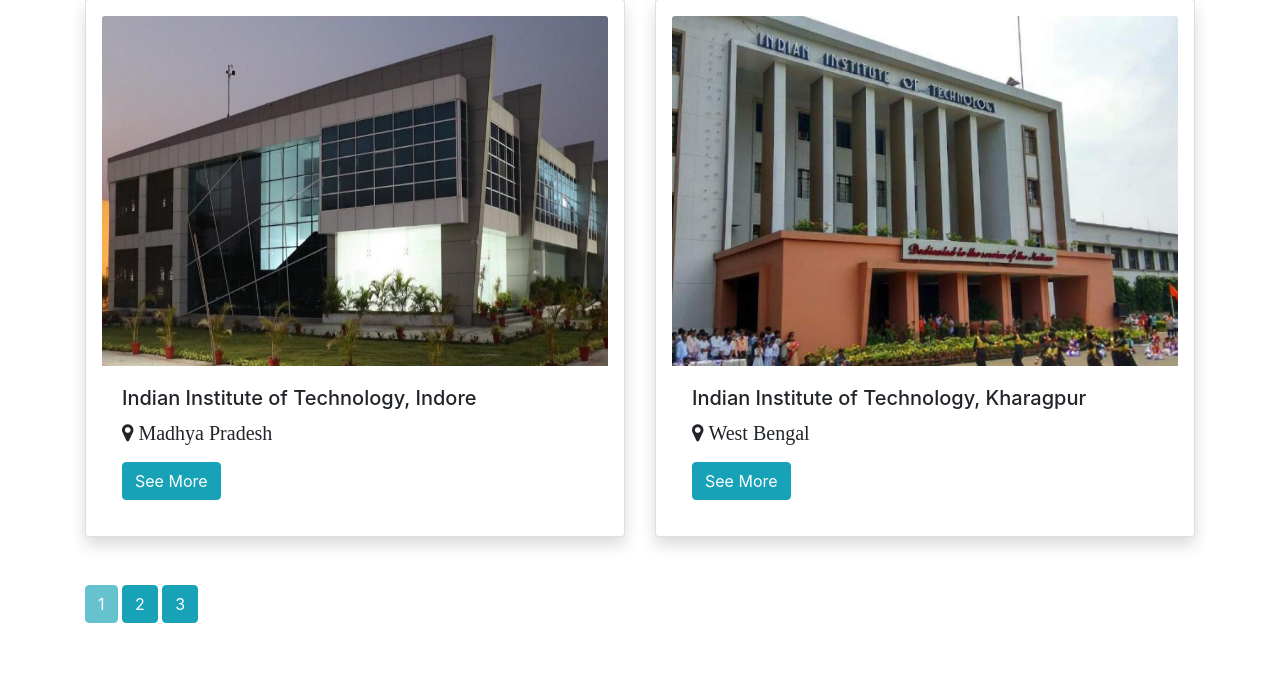
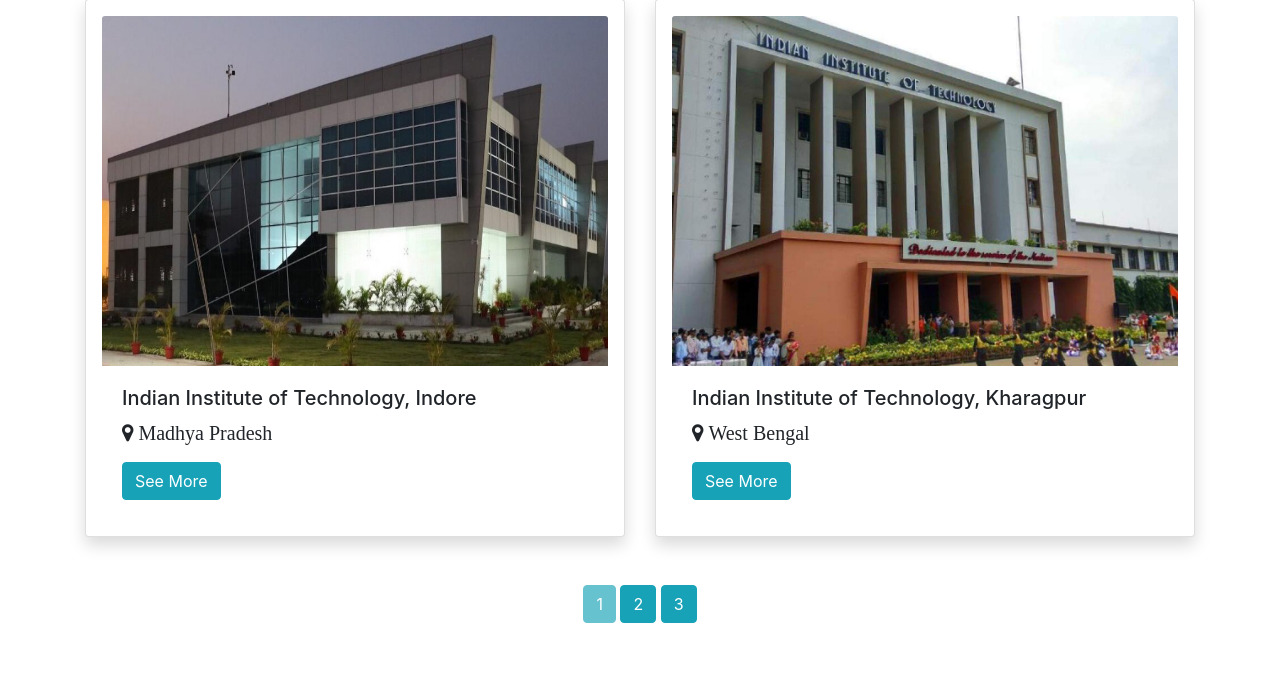
Before and after one commit to vishalsalgond/WP, a PHP site: page /home.php?page=1 in a window 1280 px wide. Shown: the part 1411-2098 px from the top of the page. Run offline with PHP 8.4, Linux system fonts and the light colour scheme; the visitor is signed in with stand-in values (Sample User, id 1); data comes from the database, SQL or seed files in the repository.

Commit message:
Minor changes in pagination

```diff
--- a/home.php
+++ b/home.php
@@ -3,6 +3,11 @@
 <head>
 	<title>Home</title>
 	<style>
+
+	.pagi{
+text-align:center;
+	}
+
 * {box-sizing: border-box;}
 
 
@@ -136,7 +141,7 @@
 			?>
 		</div>
 
-
+				<div class="pagi">
 				<?php
 				for ($page = 1; $page <= $number_of_pages; $page++) {
 					if($_GET['page'] != $page) {
@@ -145,7 +150,9 @@
 						echo '<a type="button" class="btn btn-info mb-5 disabled" href="home.php?page=' . $page . '">' . $page . '</a> ';
 					}
 				}
+
 				?>
+</div>
 		<?php else : ?>
 
 			<div style="background-color:#F0F8FF;">
```
